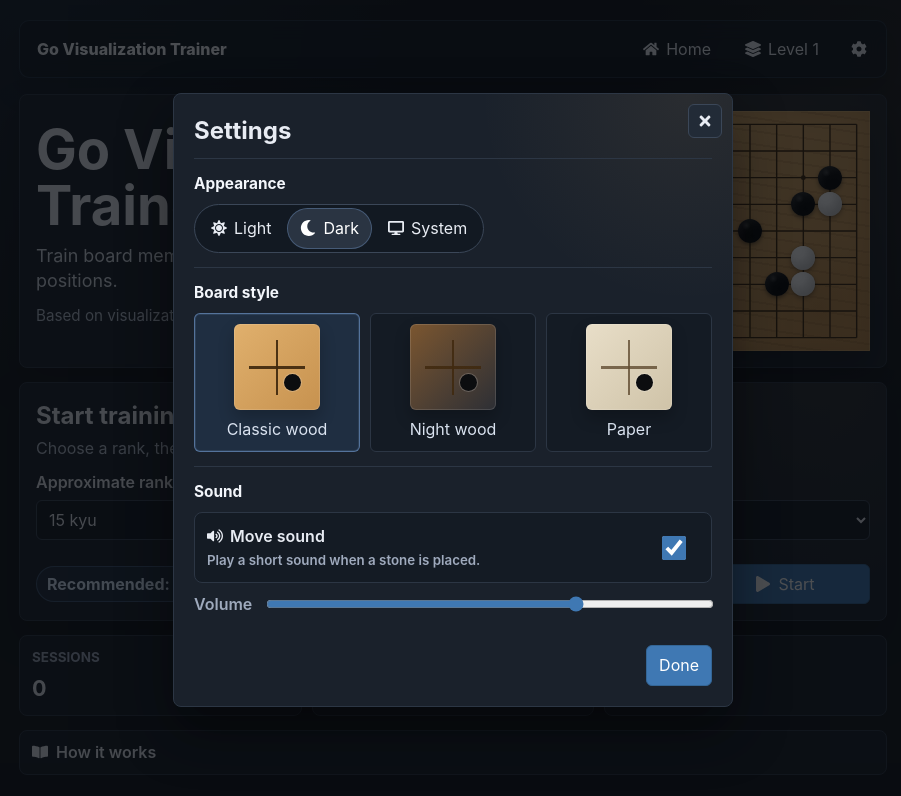
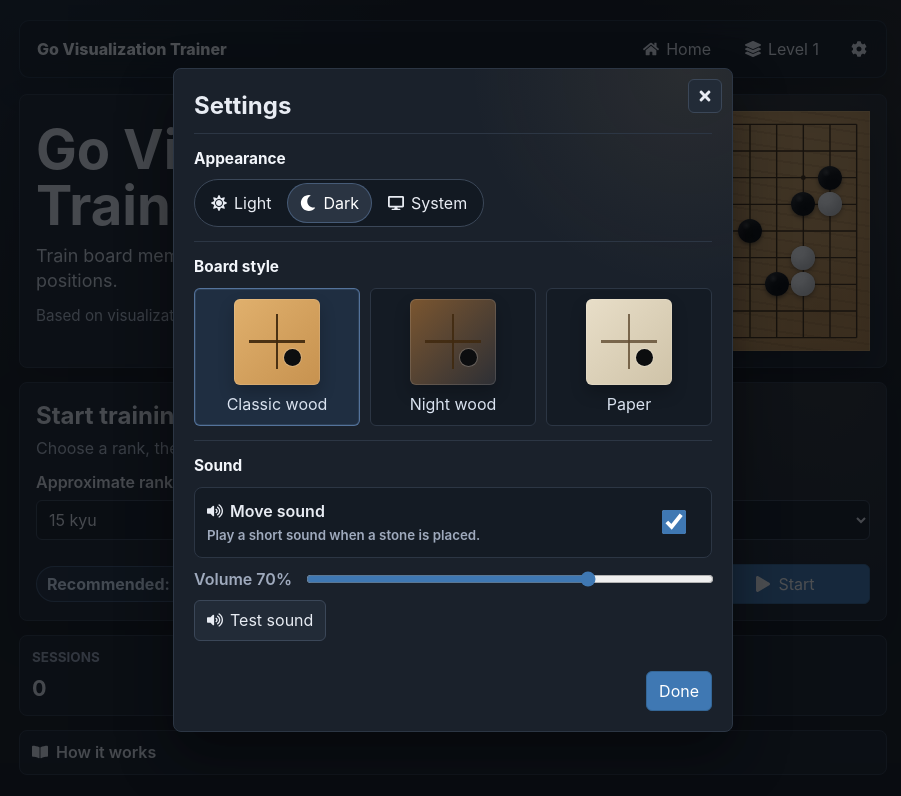
Before and after one commit to battermann/go-visualization-trainer, a React (Vite) app: page / in a window 1280 px wide. Both pictures are taken after a click on the button 1046 px from the left and 49 px from the top of the page. Shown: the top 796 px of the page, without its empty margins (187-1088 px from the left). Built offline with nearby package versions, Linux system fonts and the light colour scheme.

Commit message:
adjust sound

```diff
--- a/src/App.tsx
+++ b/src/App.tsx
@@ -717,6 +717,8 @@ export default function App() {
             timeExpired={session.timeExpired}
             stones={session.userStones}
             selectedColor={selectedStoneColor}
+            soundEnabled={settings.soundEnabled}
+            soundVolume={settings.soundVolume}
             onSelectedColorChange={setSelectedStoneColor}
             onStonesChange={handleUserStonesChange}
             onUndo={handleUndo}
@@ -759,7 +761,15 @@ export default function App() {
       <SettingsDialog
         open={settingsOpen}
         theme={settings.theme}
+        soundEnabled={settings.soundEnabled}
+        soundVolume={settings.soundVolume}
         onThemeChange={(theme) => setSettings((current) => ({ ...current, theme }))}
+        onSoundEnabledChange={(soundEnabled) =>
+          setSettings((current) => ({ ...current, soundEnabled }))
+        }
+        onSoundVolumeChange={(soundVolume) =>
+          setSettings((current) => ({ ...current, soundVolume }))
+        }
         onClose={() => setSettingsOpen(false)}
       />
       <MobileMenuDialog
--- a/src/components/GoBoard.tsx
+++ b/src/components/GoBoard.tsx
@@ -1,7 +1,7 @@
 import { useEffect, useRef, useState } from "react";
 import type { ReactElement } from "react";
 import { BoardHighlight, Stone, StoneColor } from "../types";
-import { playStoneClick } from "../logic/sound";
+import { playStoneClickWithSettings } from "../logic/sound";
 
 type GoBoardProps = {
   size: number;
@@ -12,6 +12,8 @@ type GoBoardProps = {
   highlights?: BoardHighlight[];
   title?: string;
   showCoordinates?: boolean;
+  soundEnabled?: boolean;
+  soundVolume?: number;
 };
 
 function keyFromXY(x: number, y: number): string {
@@ -66,6 +68,8 @@ export function GoBoard({
   highlights = [],
   title,
   showCoordinates = false,
+  soundEnabled = true,
+  soundVolume = 0.7,
 }: GoBoardProps) {
   const flipStateRef = useRef<Map<string, boolean>>(new Map());
   const [hoveredKey, setHoveredKey] = useState<string | null>(null);
@@ -103,7 +107,7 @@ export function GoBoard({
     if (idx === -1) {
       flipStateRef.current.set(coordKey, false);
       onChange([...stones, { x, y, color: selectedColor }]);
-      playStoneClick();
+      playStoneClickWithSettings(soundEnabled, soundVolume);
       return;
     }
 
@@ -117,12 +121,12 @@ export function GoBoard({
       };
       flipStateRef.current.set(coordKey, true);
       onChange(next);
-      playStoneClick();
+      playStoneClickWithSettings(soundEnabled, soundVolume);
       return;
     }
     flipStateRef.current.delete(coordKey);
     onChange(stones.filter((_, index) => index !== idx));
-    playStoneClick();
+    playStoneClickWithSettings(soundEnabled, soundVolume);
   }
 
   const cells: ReactElement[] = [];
--- a/src/components/ReconstructionScreen.tsx
+++ b/src/components/ReconstructionScreen.tsx
@@ -11,6 +11,8 @@ type ReconstructionScreenProps = {
   timeExpired: boolean;
   stones: Stone[];
   selectedColor: StoneColor;
+  soundEnabled: boolean;
+  soundVolume: number;
   onSelectedColorChange: (color: StoneColor) => void;
   onStonesChange: (stones: Stone[]) => void;
   onUndo: () => void;
@@ -27,6 +29,8 @@ export function ReconstructionScreen({
   timeExpired,
   stones,
   selectedColor,
+  soundEnabled,
+  soundVolume,
   onSelectedColorChange,
   onStonesChange,
   onUndo,
@@ -68,6 +72,8 @@ export function ReconstructionScreen({
         stones={stones}
         editable
         selectedColor={selectedColor}
+        soundEnabled={soundEnabled}
+        soundVolume={soundVolume}
         onChange={onStonesChange}
         title="Your reconstruction"
       />
--- a/src/components/SettingsDialog.tsx
+++ b/src/components/SettingsDialog.tsx
@@ -1,22 +1,37 @@
 import { FaDesktop, FaMoon, FaSun, FaTimes, FaVolumeUp } from "react-icons/fa";
+import { playStoneClickWithSettings } from "../logic/sound";
 import { ThemePreference } from "../types";
 
 type SettingsDialogProps = {
   open: boolean;
   theme: ThemePreference;
+  soundEnabled: boolean;
+  soundVolume: number;
   onThemeChange: (theme: ThemePreference) => void;
+  onSoundEnabledChange: (enabled: boolean) => void;
+  onSoundVolumeChange: (volume: number) => void;
   onClose: () => void;
 };
 
 export function SettingsDialog({
   open,
   theme,
+  soundEnabled,
+  soundVolume,
   onThemeChange,
+  onSoundEnabledChange,
+  onSoundVolumeChange,
   onClose,
 }: SettingsDialogProps) {
   if (!open) {
     return null;
   }
+
+  const safeSoundEnabled = typeof soundEnabled === "boolean" ? soundEnabled : true;
+  const safeSoundVolume =
+    typeof soundVolume === "number" && Number.isFinite(soundVolume)
+      ? Math.min(1, Math.max(0, soundVolume))
+      : 0.7;
 
   function themeButtonClass(value: ThemePreference, extraClass = ""): string {
     return [theme === value ? "active" : "", extraClass].filter(Boolean).join(" ");
@@ -108,12 +123,32 @@ export function SettingsDialog({
               </span>
               <small>Play a short sound when a stone is placed.</small>
             </span>
-            <input type="checkbox" defaultChecked />
+            <input
+              type="checkbox"
+              checked={safeSoundEnabled}
+              onChange={(event) => onSoundEnabledChange(event.currentTarget.checked)}
+            />
           </label>
           <label className="volume-control">
-            <span>Volume</span>
-            <input type="range" min="0" max="100" defaultValue="70" />
+            <span>Volume {Math.round(safeSoundVolume * 100)}%</span>
+            <input
+              type="range"
+              min="0"
+              max="100"
+              value={Math.round(safeSoundVolume * 100)}
+              disabled={!safeSoundEnabled}
+              onChange={(event) => onSoundVolumeChange(Number(event.currentTarget.value) / 100)}
+            />
           </label>
+          <button
+            type="button"
+            className="sound-test-button btn-with-icon"
+            disabled={!safeSoundEnabled}
+            onClick={() => playStoneClickWithSettings(safeSoundEnabled, safeSoundVolume)}
+          >
+            <FaVolumeUp aria-hidden="true" />
+            Test sound
+          </button>
         </div>
 
         <div className="button-row modal-actions">
--- a/src/logic/sound.ts
+++ b/src/logic/sound.ts
@@ -17,13 +17,22 @@ function getStoneAudio(): HTMLAudioElement | null {
 }
 
 export function playStoneClick(): void {
+  playStoneClickWithSettings(true, 0.7);
+}
+
+export function playStoneClickWithSettings(enabled: boolean, volume: number): void {
+  if (!enabled) {
+    return;
+  }
+
   const audio = getStoneAudio();
   if (!audio) {
     return;
   }
 
+  const safeVolume = Math.min(1, Math.max(0, volume));
   const player = audio.cloneNode(true) as HTMLAudioElement;
-  player.volume = audio.volume;
+  player.volume = safeVolume;
   player.play().catch(() => {
     // Ignore browser/device audio failures. The board interaction should never fail.
   });
--- a/src/logic/storage.ts
+++ b/src/logic/storage.ts
@@ -10,7 +10,16 @@ const EMPTY_PROGRESS: AppProgress = {
 
 const DEFAULT_SETTINGS: AppSettings = {
   theme: "dark",
+  soundEnabled: true,
+  soundVolume: 0.7,
 };
+
+function normalizeVolume(value: unknown): number {
+  if (typeof value !== "number" || !Number.isFinite(value)) {
+    return DEFAULT_SETTINGS.soundVolume;
+  }
+  return Math.min(1, Math.max(0, value));
+}
 
 export function loadProgress(): AppProgress {
   try {
@@ -48,6 +57,11 @@ export function loadSettings(): AppSettings {
         parsed.theme === "light" || parsed.theme === "dark" || parsed.theme === "system"
           ? parsed.theme
           : DEFAULT_SETTINGS.theme,
+      soundEnabled:
+        typeof parsed.soundEnabled === "boolean"
+          ? parsed.soundEnabled
+          : DEFAULT_SETTINGS.soundEnabled,
+      soundVolume: normalizeVolume(parsed.soundVolume),
     };
   } catch {
     return { ...DEFAULT_SETTINGS };
--- a/src/styles.css
+++ b/src/styles.css
@@ -1092,6 +1092,15 @@ a:hover {
   accent-color: #3f78b3;
 }
 
+.volume-control input:disabled,
+.sound-test-button:disabled {
+  opacity: 0.52;
+}
+
+.sound-test-button {
+  margin-top: 10px;
+}
+
 .mobile-menu-dialog {
   width: min(100%, 360px);
 }
--- a/src/types.ts
+++ b/src/types.ts
@@ -4,6 +4,8 @@ export type ThemePreference = "light" | "dark" | "system";
 
 export type AppSettings = {
   theme: ThemePreference;
+  soundEnabled: boolean;
+  soundVolume: number;
 };
 
 export type Stone = {
```
